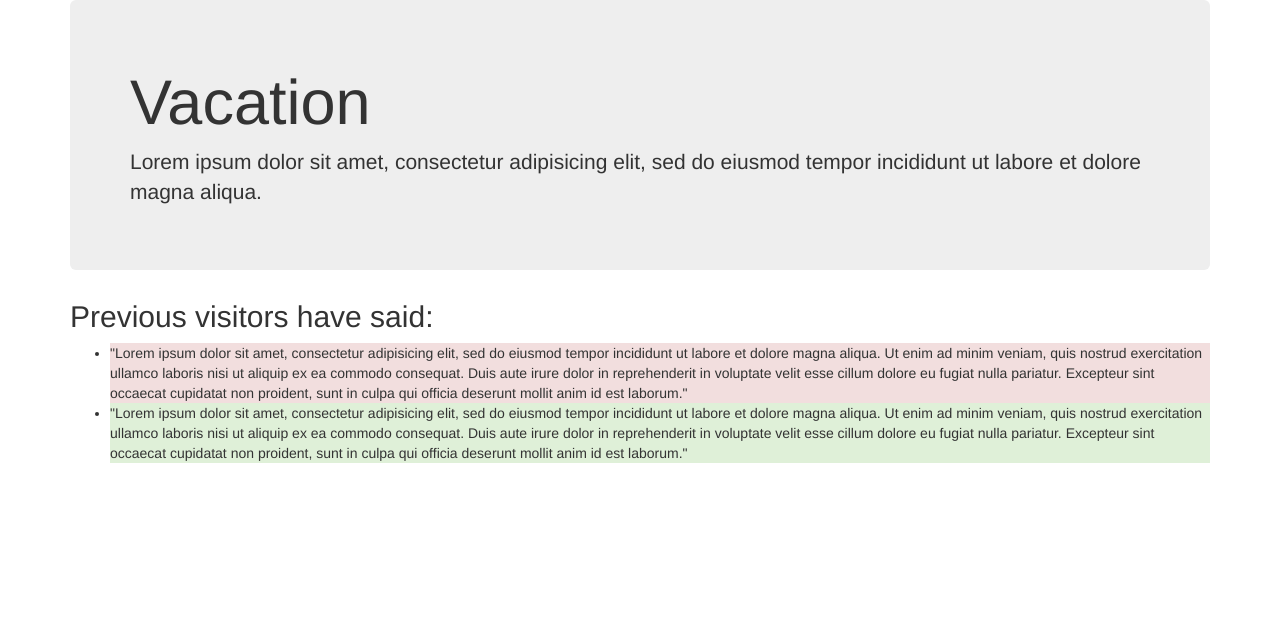
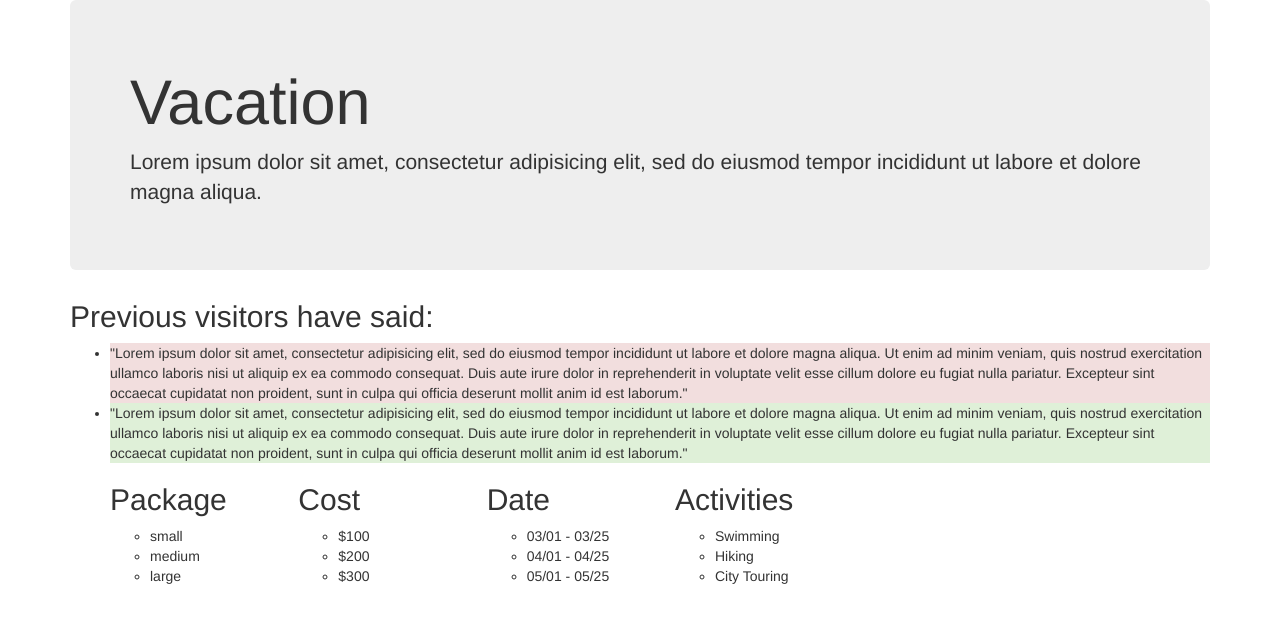
Before and after one commit to carolinaoaraujo/vacation, a plain HTML site: page index.html in a window 1280 px wide. Drawn offline with Linux system fonts and the light colour scheme.

Commit message:
it will add a table showing packages and their cost, date, and activities using bootstrap.

```diff
--- a/index.html
+++ b/index.html
@@ -15,6 +15,41 @@
         <li class="bg-danger">"Lorem ipsum dolor sit amet, consectetur adipisicing elit, sed do eiusmod tempor incididunt ut labore et dolore magna aliqua. Ut enim ad minim veniam, quis nostrud exercitation ullamco laboris nisi ut aliquip ex ea commodo consequat. Duis aute irure dolor in reprehenderit in voluptate velit esse cillum dolore eu fugiat nulla pariatur. Excepteur sint occaecat cupidatat non proident, sunt in culpa qui officia deserunt mollit anim id est laborum."</li>
 
         <li class="bg-success">"Lorem ipsum dolor sit amet, consectetur adipisicing elit, sed do eiusmod tempor incididunt ut labore et dolore magna aliqua. Ut enim ad minim veniam, quis nostrud exercitation ullamco laboris nisi ut aliquip ex ea commodo consequat. Duis aute irure dolor in reprehenderit in voluptate velit esse cillum dolore eu fugiat nulla pariatur. Excepteur sint occaecat cupidatat non proident, sunt in culpa qui officia deserunt mollit anim id est laborum."</li>
+
+      <div class="row">
+        <div class="col-md-2">
+          <h2>Package</h2>
+          <ul>
+            <li>small</li>
+            <li>medium</li>
+            <li>large</li>
+          </ul>
+        </div>
+        <div class="col-md-2">
+          <h2>Cost</h2>
+          <ul>
+            <li>$100</li>
+            <li>$200</li>
+            <li>$300</li>
+          </ul>
+        </div>
+        <div class="col-md-2">
+          <h2>Date</h2>
+          <ul>
+            <li>03/01 - 03/25</li>
+            <li>04/01 - 04/25</li>
+            <li>05/01 - 05/25</li>
+          </ul>
+        </div>
+        <div class="col-md-2">
+          <h2>Activities</h2>
+          <ul>
+            <li>Swimming</li>
+            <li>Hiking</li>
+            <li>City Touring</li>
+          </ul>
+        </div>
+      </div>
     </div>
   </body>
 </html>
```
